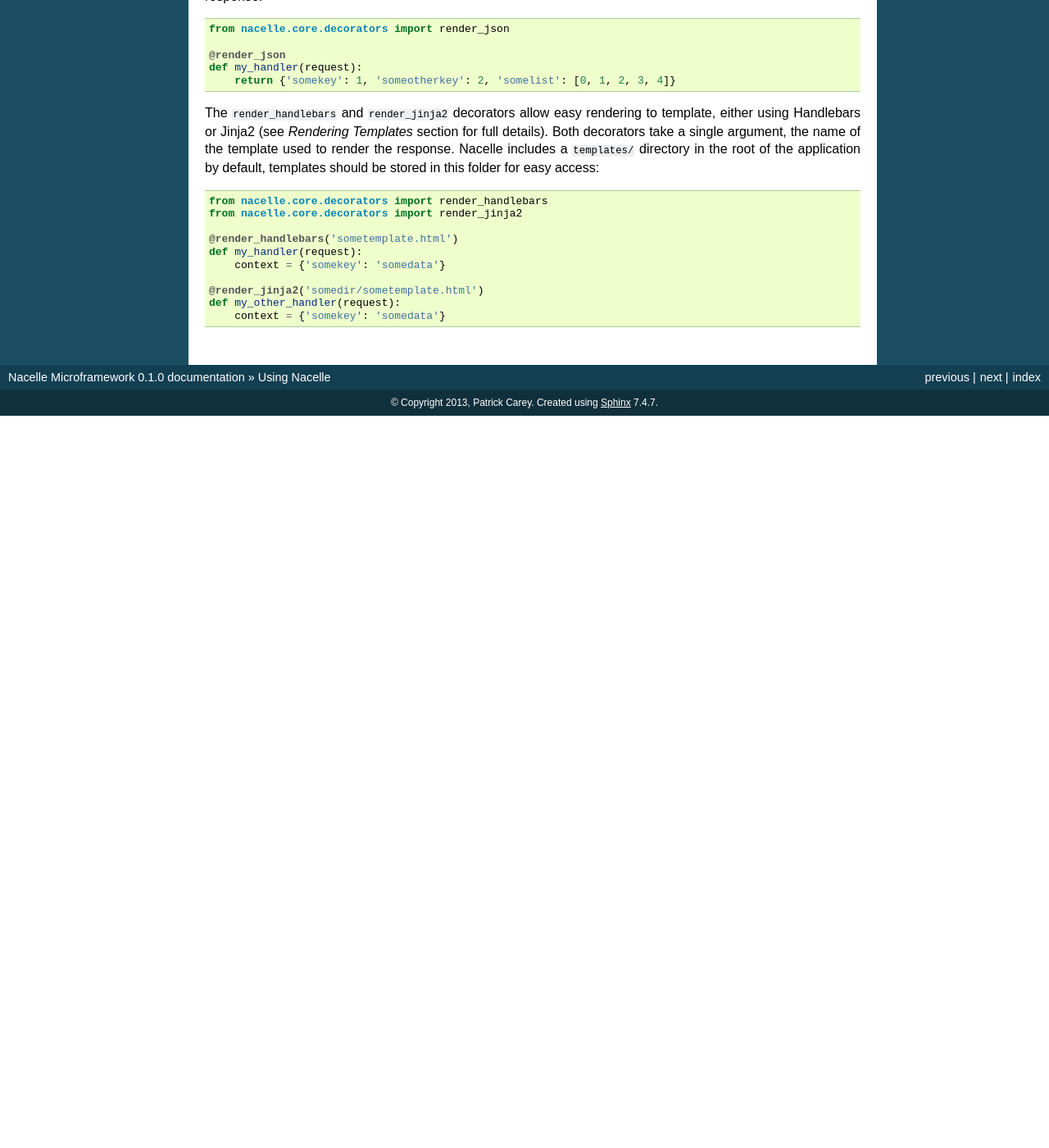
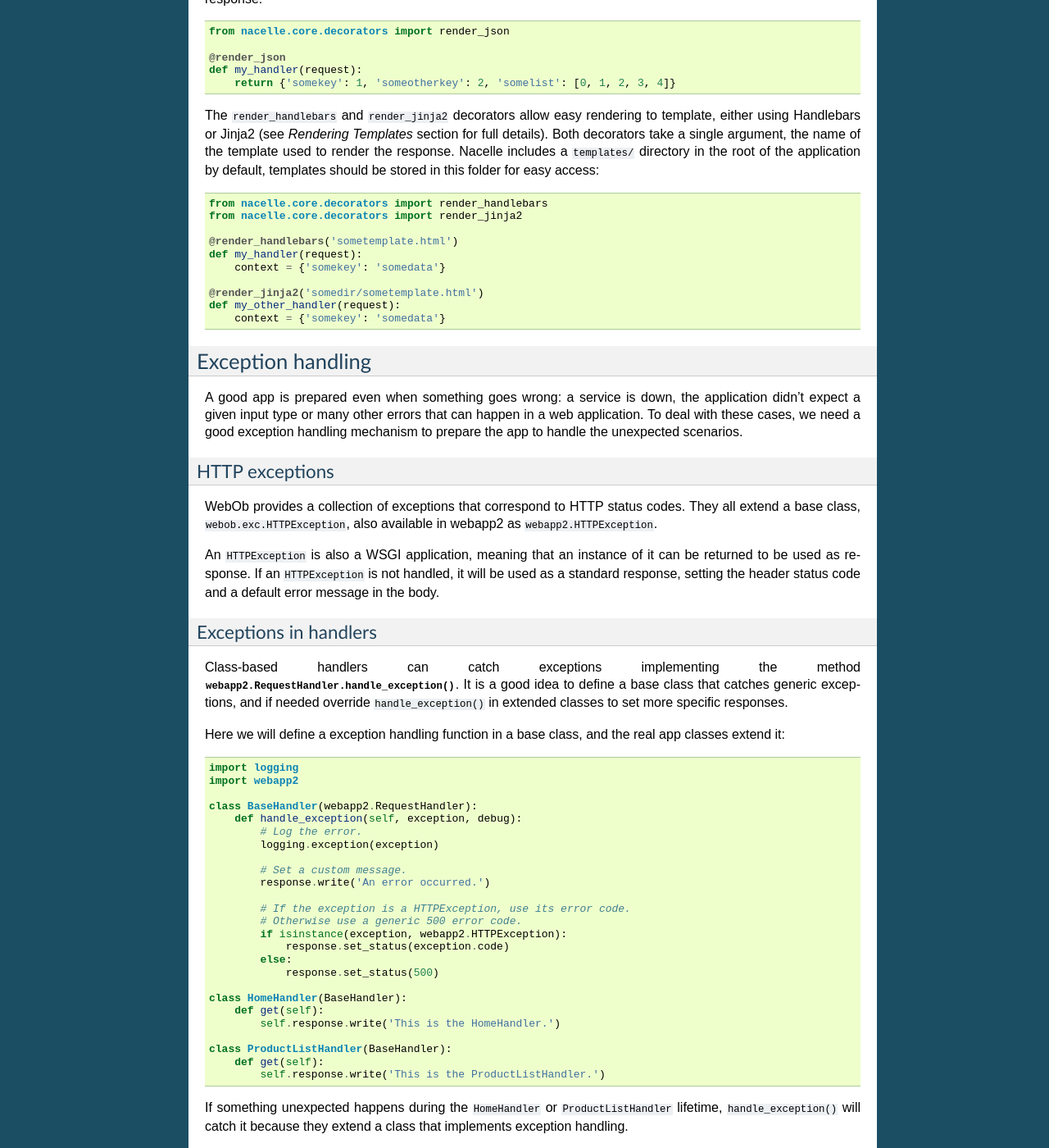
Before and after one commit to paddycarey/nacelle, a Sphinx documentation site: the page built from docs/usage.rst, in a window 1280 px wide and 1400 px high, scrolled down 11185 px. Shown: the whole window at 82% size. Built offline with Sphinx 7.4.7, drawn with Linux system fonts in a browser that asks for light colours; before the commit the page ends 11692 px from its top, so only the background shows below that; some of the changed text lies outside the part shown.

Commit message:
added exception handling info to docs

```diff
--- a/docs/usage.rst
+++ b/docs/usage.rst
@@ -395,7 +395,7 @@ WebOb is an open source third-party library. See the `WebOb`_ documentation for
 
 
 Building a Response
-^^^^^^^^^^^^^^^^^^^
+-------------------
 
 The class based request handler instance builds the response using its response property. This is initialized to an empty `WebOb`_ ``Response`` object by the application.
 
@@ -521,3 +521,91 @@ The ``render_handlebars`` and ``render_jinja2`` decorators allow easy rendering
     @render_jinja2('somedir/sometemplate.html')
     def my_other_handler(request):
         context = {'somekey': 'somedata'}
+
+
+Exception handling
+------------------
+
+A good app is prepared even when something goes wrong: a service is down, the application didn't expect a given input type or many other errors that can happen in a web application. To deal with these cases, we need a good exception handling mechanism to prepare the app to handle the unexpected scenarios.
+
+
+HTTP exceptions
+^^^^^^^^^^^^^^^
+
+WebOb provides a collection of exceptions that correspond to HTTP status codes. They all extend a base class, ``webob.exc.HTTPException``, also available in webapp2 as ``webapp2.HTTPException``.
+
+An ``HTTPException`` is also a WSGI application, meaning that an instance of it can be returned to be used as response. If an ``HTTPException`` is not handled, it will be used as a standard response, setting the header status code and a default error message in the body.
+
+
+Exceptions in handlers
+^^^^^^^^^^^^^^^^^^^^^^
+
+Class-based handlers can catch exceptions implementing the method :meth:`webapp2.RequestHandler.handle_exception`. It is a good idea to define a base class that catches generic exceptions, and if needed override ``handle_exception()`` in extended classes to set more specific responses.
+
+Here we will define a exception handling function in a base class, and the real app classes extend it::
+
+    import logging
+    import webapp2
+
+    class BaseHandler(webapp2.RequestHandler):
+        def handle_exception(self, exception, debug):
+            # Log the error.
+            logging.exception(exception)
+
+            # Set a custom message.
+            response.write('An error occurred.')
+
+            # If the exception is a HTTPException, use its error code.
+            # Otherwise use a generic 500 error code.
+            if isinstance(exception, webapp2.HTTPException):
+                response.set_status(exception.code)
+            else:
+                response.set_status(500)
+
+    class HomeHandler(BaseHandler):
+        def get(self):
+            self.response.write('This is the HomeHandler.')
+
+    class ProductListHandler(BaseHandler):
+        def get(self):
+            self.response.write('This is the ProductListHandler.')
+
+If something unexpected happens during the ``HomeHandler`` or ``ProductListHandler`` lifetime, ``handle_exception()`` will catch it because they extend a class that implements exception handling.
+
+You can use exception handling to log errors and display custom messages instead of a generic error. You could also render a template with a friendly message, or return a JSON with an error code, depending on your app.
+
+
+Exceptions in the WSGI app
+^^^^^^^^^^^^^^^^^^^^^^^^^^
+
+Uncaught exceptions can also be handled by the WSGI application. The WSGI app is a good place to handle '404 Not Found' or '500 Internal Server Error' errors, since it serves as a last attempt to handle all uncaught exceptions, including non-registered URI paths or unexpected application behavior.
+
+By default in Nacelle, we catch exceptions in the WSGI app using error handlers registered in :attr:`nacelle.core.exception_handlers`. By default Nacelle will log the exception and print a simple message to the browser. Developers can submit exceptions to a Sentry server by adding their credentials to a ``settings.py`` file in the app's root folder using the key ``SENTRY_DSN``.
+
+For custom behaviour, simply modily the :attr:`nacelle.core.exception_handlers.handle_500` function. In future this will be configurable via a setting.
+
+
+abort()
+^^^^^^^
+
+The function :func:`webapp2.abort` is a shortcut to raise one of the HTTP exceptions provided by WebOb: it takes an HTTP status code (403, 404, 500 etc) and raises the corresponding exception.
+
+Use ``abort`` (or :func:`webapp2.RequestHandler.abort` inside a class-based handler) to raise an ``HTTPException`` to be handled by an exception handler. For example, we could call ``abort(404)`` when a requested item is not found in the database, and have an exception handler ready to handle 404s.
+
+Besides the status code, some extra keyword arguments can be passed to ``abort()``:
+
+detail
+  An explanation about the error.
+comment
+  An more detailed comment to be included in the response body.
+headers
+  Extra response headers to be set.
+body_template
+  A string to be used as template for the response body. The default template
+  has the following format, with variables replaced by arguments, if defined:
+
+.. code-block:: html
+
+   ${explanation}<br /><br />
+   ${detail}
+   ${html_comment}
```
